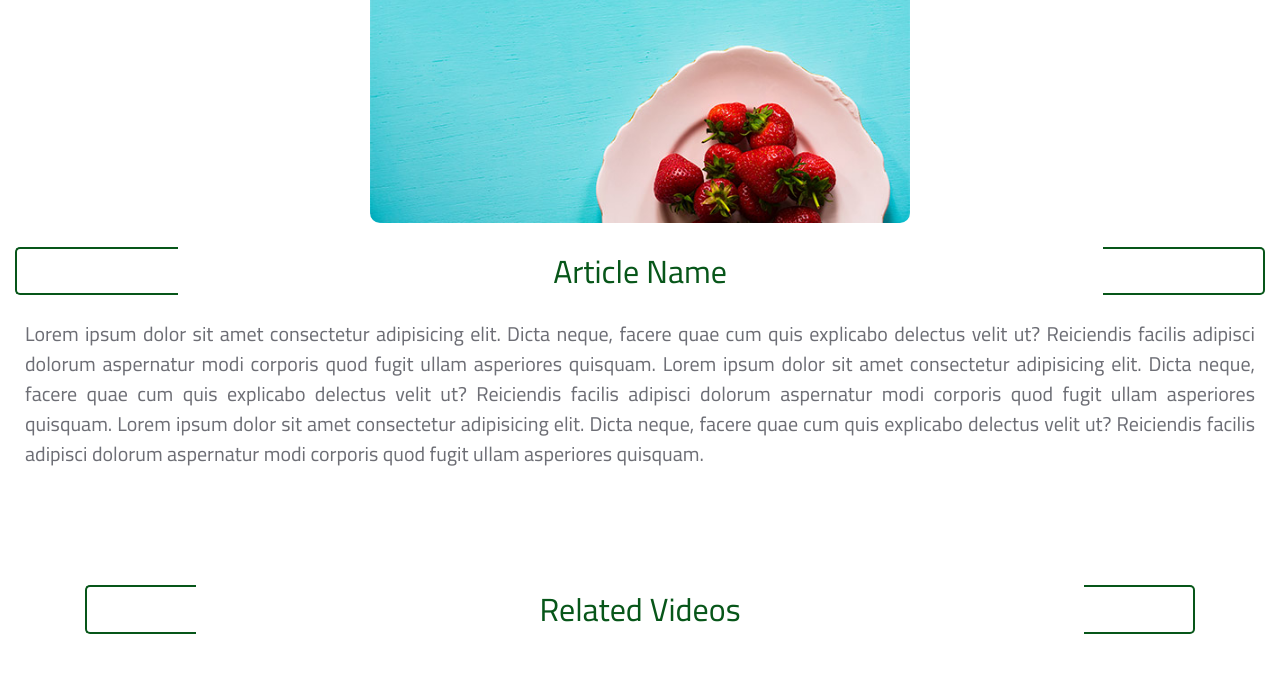
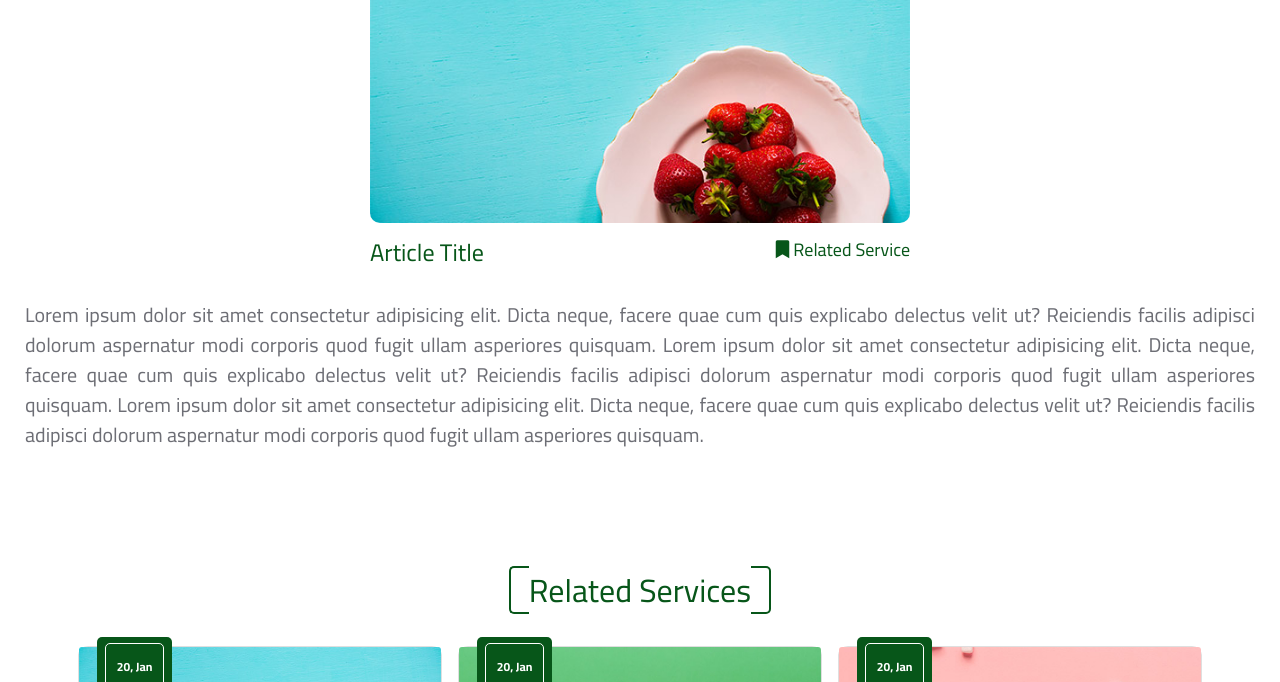
Before and after one commit to mahmoudsiliman75/green-arrow, a PHP site: page /ArticleDetails.php in a window 1280 px wide. Shown: the part 617-1299 px from the top of the page. Run offline with PHP 8.4, Linux system fonts and the light colour scheme; some libraries are stand-ins or nearby versions; grey boxes are pictures that could not be loaded.

Commit message:
finish article details page

```diff
--- a/ArticleDetails.php
+++ b/ArticleDetails.php
@@ -32,6 +32,13 @@
             <span class="inner-badge"> 20, Jan </span>
           </span>
           <img src="assets/pics/pic22.jpg" alt="Product Details Img" class="img-fluid">
+          <h4 class="d-flex justify-content-between mt-3">
+            Article Title
+            <span>
+              <i class="fas fa-bookmark"></i>
+              Related Service
+            </span>
+          </h4>
         </div>
       </div>
     </div>
@@ -41,7 +48,6 @@
     <div class="row">
       <div class="col-12">
         <div class="article-details-text">
-          <h2 class="sec-heading mb-4"> Article Name </h2>
           <p> Lorem ipsum dolor sit amet consectetur adipisicing elit. Dicta neque, facere quae cum quis explicabo delectus velit ut? Reiciendis facilis adipisci dolorum aspernatur modi corporis quod fugit ullam asperiores quisquam.
               Lorem ipsum dolor sit amet consectetur adipisicing elit. Dicta neque, facere quae cum quis explicabo delectus velit ut? Reiciendis facilis adipisci dolorum aspernatur modi corporis quod fugit ullam asperiores quisquam.
               Lorem ipsum dolor sit amet consectetur adipisicing elit. Dicta neque, facere quae cum quis explicabo delectus velit ut? Reiciendis facilis adipisci dolorum aspernatur modi corporis quod fugit ullam asperiores quisquam.
@@ -53,56 +59,75 @@
 </div>
 <!-- START:: DETAILS SECTION -->
 
-<!-- START:: VIDEOS SECTION -->
-<div class="rel-videos">
+<!-- START:: NEWS SECTION -->
+<div class="news">
   <div class="container">
+    <div class="d-flex justify-content-center">
+      <h2 class="sec-heading mt-5"> Related Services </h2>
+    </div>
+    <div class="row justify-content-center">
 
-    <h2 class="sec-heading mb-5"> Related Videos </h2>
+      <div class="col-12 col-md-6 col-lg-4 my-3 p-2">
+        <div class="card">
+          <span class="badge">
+            <span class="inner-badge"> 20, Jan </span>
+          </span>
+          <a href="ArticleDetails.php">
+            <img src="assets/pics/pic22.jpg" class="card-img-top" alt="...">
+          </a>
+          <div class="card-body text-center">
+            <h4 class="card-title mb-3 mt-2">Spirulina</h4>
+            <p class="card-text mb-4"> Lorem, ipsum dolor sit amet consectetur adipisicing elit. Accusantium consequatur itaque voluptatibus non. Impedit voluptas tempora assumenda voluptatem autem nostrum, reprehenderit iusto, non, expedita dolores distinctio nisi unde sed velit. </p>
 
-    <div id="videos-slider" class="owl-carousel owl-theme">
-      <div class="videos-slider-item">
-        <iframe width="560" height="315" src="https://www.youtube.com/embed/-jwSrDCd-vM" frameborder="0" allow="accelerometer; autoplay; clipboard-write; encrypted-media; gyroscope; picture-in-picture" allowfullscreen></iframe>
-        <h4 class="text-center"> Video Title </h4>
+            <!-- ArticleDetails.php -->
+            <?php $link = 'ArticleDetails.php'; $title = 'More Details' ?>
+            <?php include(INC.'/ui/MainBtn.php')?>
+          </div>
+        </div>
       </div>
 
-      <div class="videos-slider-item">
-        <iframe width="560" height="315" src="https://www.youtube.com/embed/-jwSrDCd-vM" frameborder="0" allow="accelerometer; autoplay; clipboard-write; encrypted-media; gyroscope; picture-in-picture" allowfullscreen></iframe>
-        <h4 class="text-center"> Video Title </h4>
+      <div class="col-12 col-md-6 col-lg-4 my-3 p-2">
+        <div class="card">
+          <span class="badge">
+            <span class="inner-badge"> 20, Jan </span>
+          </span>
+          <a href="ArticleDetails.php">
+            <img src="assets/pics/pic1.jpg" class="card-img-top" alt="...">
+          </a>
+          <div class="card-body text-center">
+            <h4 class="card-title mb-3 mt-2">Spirulina</h4>
+            <p class="card-text mb-4"> Lorem, ipsum dolor sit amet consectetur adipisicing elit. Accusantium consequatur itaque voluptatibus non. Impedit voluptas tempora assumenda voluptatem autem nostrum, reprehenderit iusto, non, expedita dolores distinctio nisi unde sed velit. </p>
+
+            <!-- ArticleDetails.php -->
+            <?php $link = 'ArticleDetails.php'; $title = 'More Details' ?>
+            <?php include(INC.'/ui/MainBtn.php')?>
+          </div>
+        </div>
       </div>
 
-      <div class="videos-slider-item">
-        <iframe width="560" height="315" src="https://www.youtube.com/embed/-jwSrDCd-vM" frameborder="0" allow="accelerometer; autoplay; clipboard-write; encrypted-media; gyroscope; picture-in-picture" allowfullscreen></iframe>
-        <h4 class="text-center"> Video Title </h4>
+      <div class="col-12 col-md-6 col-lg-4 my-3 p-2">
+        <div class="card">
+          <span class="badge">
+            <span class="inner-badge"> 20, Jan </span>
+          </span>
+          <a href="ArticleDetails.php">
+            <img src="assets/pics/pic3.jpg" class="card-img-top" alt="...">
+          </a>
+          <div class="card-body text-center">
+            <h4 class="card-title mb-3 mt-2">Spirulina</h4>
+            <p class="card-text mb-4"> Lorem, ipsum dolor sit amet consectetur adipisicing elit. Accusantium consequatur itaque voluptatibus non. Impedit voluptas tempora assumenda voluptatem autem nostrum, reprehenderit iusto, non, expedita dolores distinctio nisi unde sed velit. </p>
+
+            <!-- ArticleDetails.php -->
+            <?php $link = 'ArticleDetails.php'; $title = 'More Details' ?>
+            <?php include(INC.'/ui/MainBtn.php')?>
+          </div>
+        </div>
       </div>
 
-      <div class="videos-slider-item">
-        <iframe width="560" height="315" src="https://www.youtube.com/embed/-jwSrDCd-vM" frameborder="0" allow="accelerometer; autoplay; clipboard-write; encrypted-media; gyroscope; picture-in-picture" allowfullscreen></iframe>
-        <h4 class="text-center"> Video Title </h4>
-      </div>
-
-      <div class="videos-slider-item">
-        <iframe width="560" height="315" src="https://www.youtube.com/embed/-jwSrDCd-vM" frameborder="0" allow="accelerometer; autoplay; clipboard-write; encrypted-media; gyroscope; picture-in-picture" allowfullscreen></iframe>
-        <h4 class="text-center"> Video Title </h4>
-      </div>
-
-      <div class="videos-slider-item">
-        <iframe width="560" height="315" src="https://www.youtube.com/embed/-jwSrDCd-vM" frameborder="0" allow="accelerometer; autoplay; clipboard-write; encrypted-media; gyroscope; picture-in-picture" allowfullscreen></iframe>
-        <h4 class="text-center"> Video Title </h4>
-      </div>
-
-      <div class="videos-slider-item">
-        <iframe width="560" height="315" src="https://www.youtube.com/embed/-jwSrDCd-vM" frameborder="0" allow="accelerometer; autoplay; clipboard-write; encrypted-media; gyroscope; picture-in-picture" allowfullscreen></iframe>
-        <h4 class="text-center"> Video Title </h4>
-      </div>
-    </div>
-
-    <div class="col-12 text-center mt-5">
-      <?php $link = 'VideosLiberary.php'; $title = 'View More' ?>
-      <?php include(INC.'/ui/MainBtn.php')?>
     </div>
   </div>
 </div>
-<!-- START:: VIDEOS SECTION -->
+<!-- END:: NEWS SECTION -->
 
 
 
--- a/assets/css/style.css
+++ b/assets/css/style.css
@@ -898,6 +898,18 @@ nav .lang-btn a:hover {
   border-radius: 10px;
 }
 
+.article-details .article-details-img h4 {
+  color: #075619;
+}
+
+.article-details .article-details-img h4 span {
+  font-size: 18px;
+}
+
+.article-details .article-details-img h4 span svg {
+  color: #777;
+}
+
 .article-details .article-details-text h2::before, .article-details .article-details-text h2::after {
   width: 13%;
 }
--- a/assets/css/style.scss
+++ b/assets/css/style.scss
@@ -914,6 +914,15 @@ nav {
     img {
       @include borderRadius();
     }
+    h4 {
+      color: $mainColor;
+      span {
+        font-size: 18px;
+        svg {
+          color: #777;
+        }
+      }
+    }
   }
   .article-details-text {
     h2 {
```
Also changed, not shown: 1 other file.
